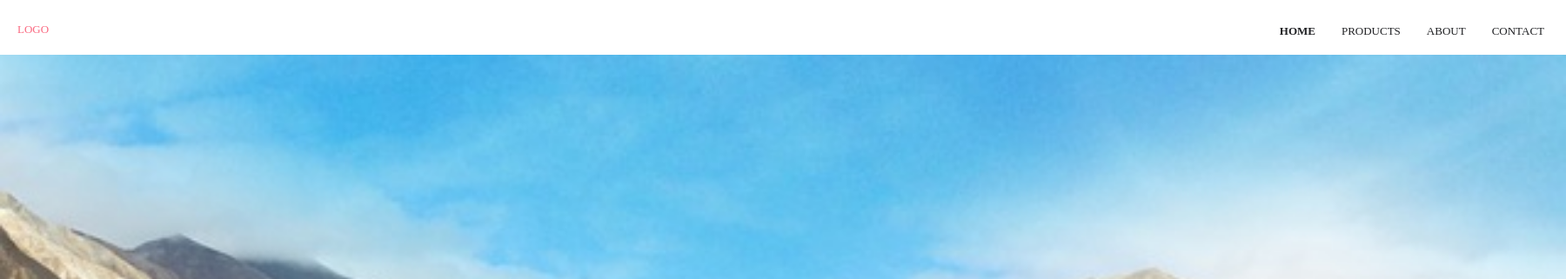
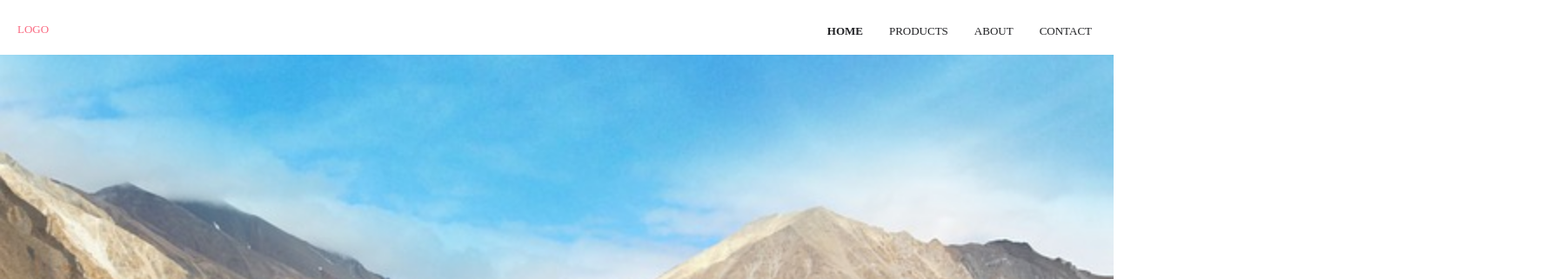
Before and after one commit to mariolaturowska/gatsby-task, a Gatsby site: page / in a window 1280 px wide. Shown: the top 321 px of the page at 87% size, 1800 px wide, since content can reach past the window. Built offline with nearby package versions, Linux system fonts and the light colour scheme; Gatsby itself is replaced by a stand-in of ours.

Commit message:
corrected styles

```diff
--- a/src/styles/layout.css
+++ b/src/styles/layout.css
@@ -2,9 +2,8 @@ body {
     margin: 0 auto;
     padding: 0;
     box-sizing: border-box;
-    height: 2000px;
-    width: 1800px;
-    overflow: auto;
+    width: 100vw;
+    overflow-x: hidden;
 }
 
 .navigation {
```
